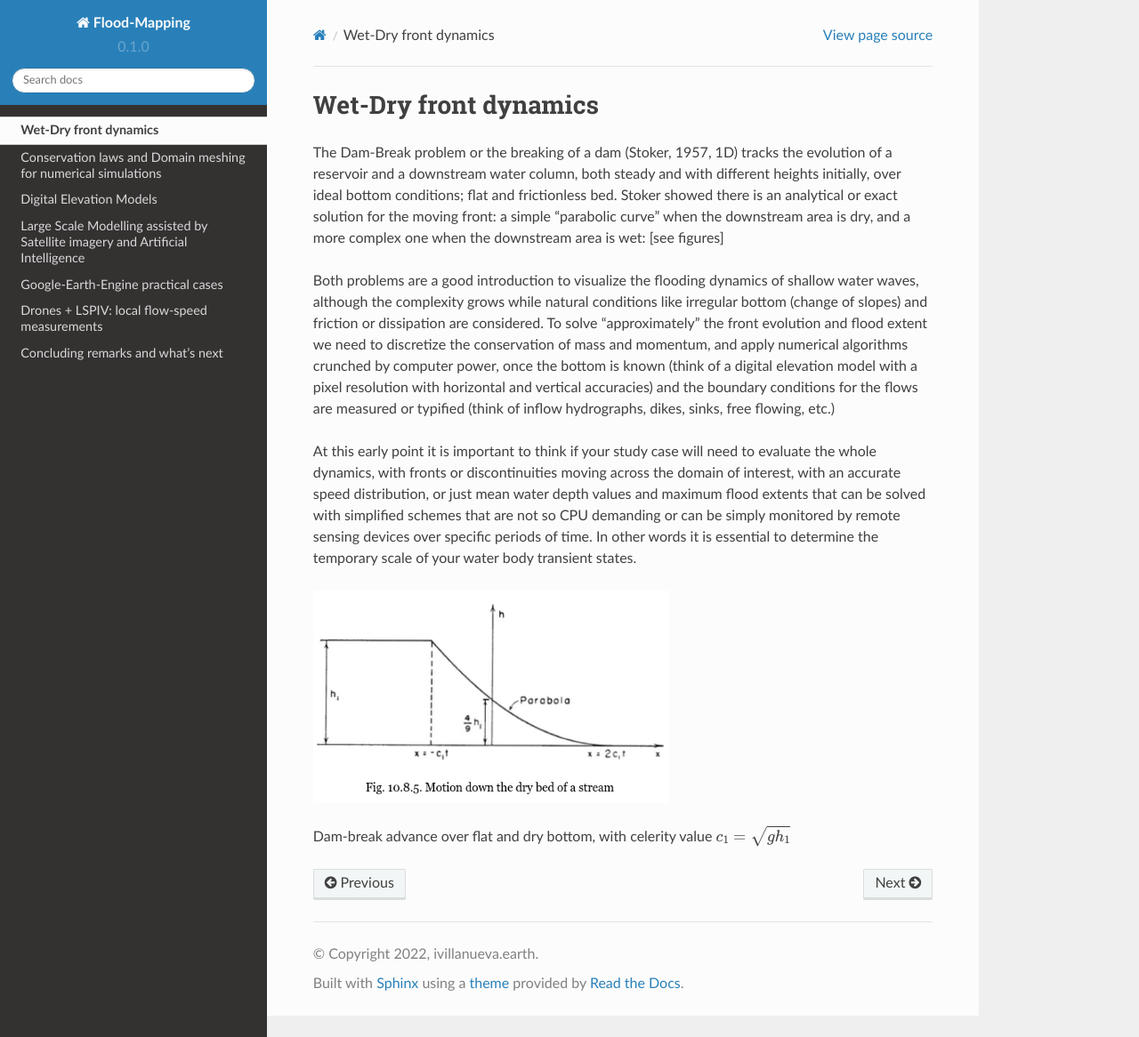
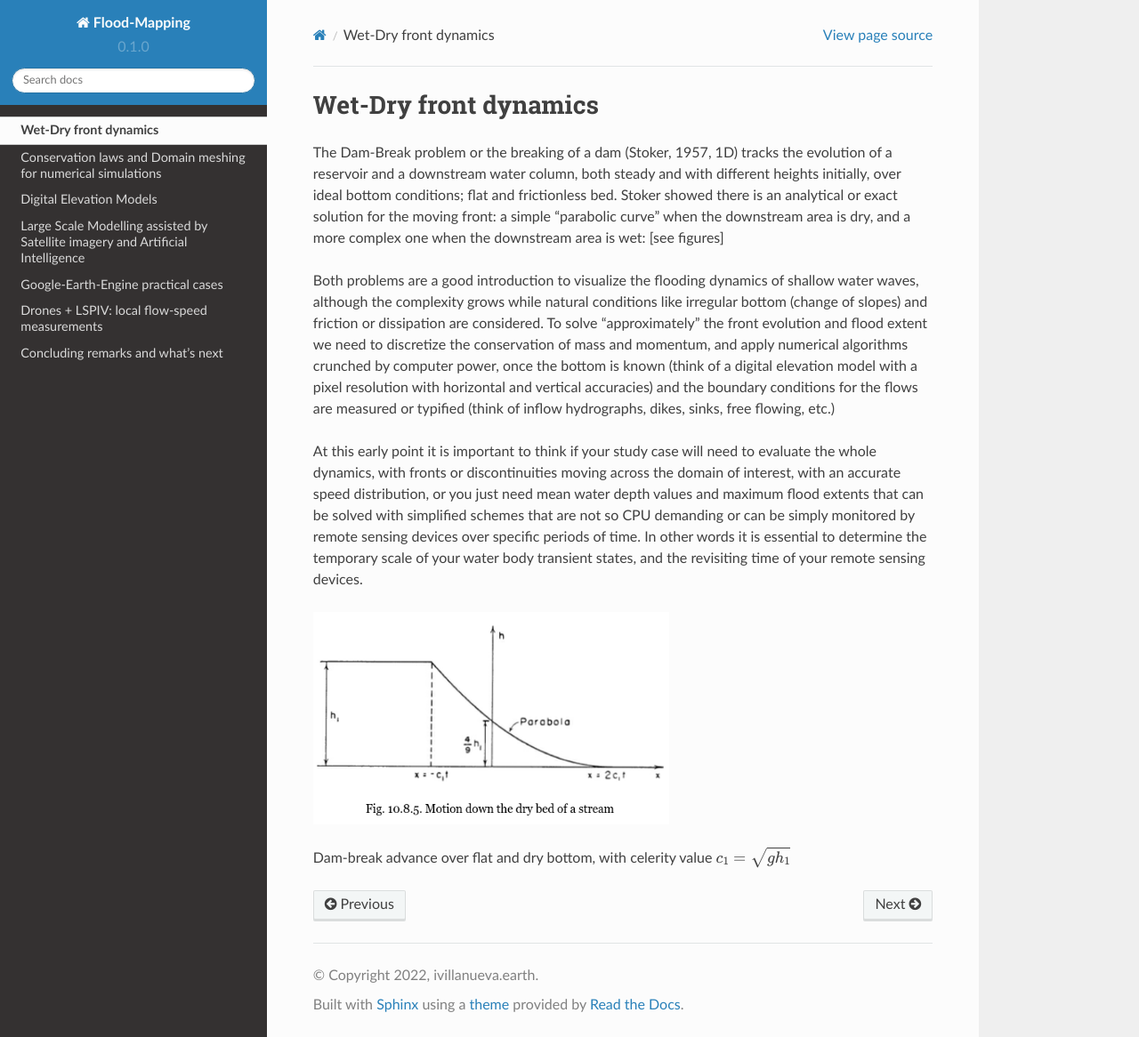
Before and after one commit to ivillamadrid/FloodMapping, a Sphinx documentation site: the page built from docs/source/wetdry.rst, in a window 1280 px wide and 1166 px high. Shown: the whole window at 89% size. Built offline with Sphinx 7.4.7 and the Read the Docs theme 2.0.0, drawn with Linux system fonts in a browser that asks for light colours.

Commit message:
Update wetdry.rst

```diff
--- a/docs/source/wetdry.rst
+++ b/docs/source/wetdry.rst
@@ -7,7 +7,7 @@ The Dam-Break problem or the breaking of a dam (Stoker, 1957, 1D) tracks the evo
 
 Both problems are a good introduction to visualize the flooding dynamics of shallow water waves, although the complexity grows while natural conditions like irregular bottom (change of slopes) and friction or dissipation are considered. To solve "approximately"  the front evolution and flood extent we need to discretize the conservation of mass and momentum, and apply numerical algorithms crunched by computer power, once the bottom is known (think of a digital elevation model with a pixel resolution with horizontal and vertical accuracies) and the boundary conditions for the flows are measured or typified (think of inflow hydrographs, dikes, sinks, free flowing, etc.)
 
-At this early point it is important to think if your study case will need to evaluate the whole dynamics, with fronts or discontinuities moving across the domain of interest, with an accurate speed distribution, or just mean water depth values and maximum flood extents that can be solved with simplified schemes that are not so CPU demanding or can be simply monitored by remote sensing devices over specific periods of time. In other words it is essential to determine the temporary scale of your water body transient states.
+At this early point it is important to think if your study case will need to evaluate the whole dynamics, with fronts or discontinuities moving across the domain of interest, with an accurate speed distribution, or you just need mean water depth values and maximum flood extents that can be solved with simplified schemes that are not so CPU demanding or can be simply monitored by remote sensing devices over specific periods of time. In other words it is essential to determine the temporary scale of your water body transient states, and the revisiting time of your remote sensing devices.
 
 .. image:: DamBreak_Fig-10p8p5.png
   :width: 400
```
